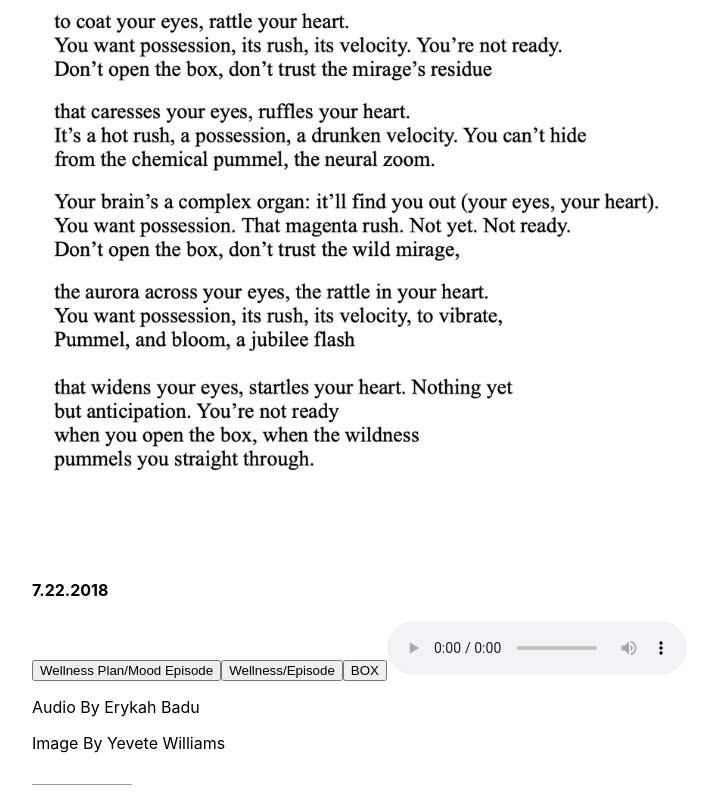
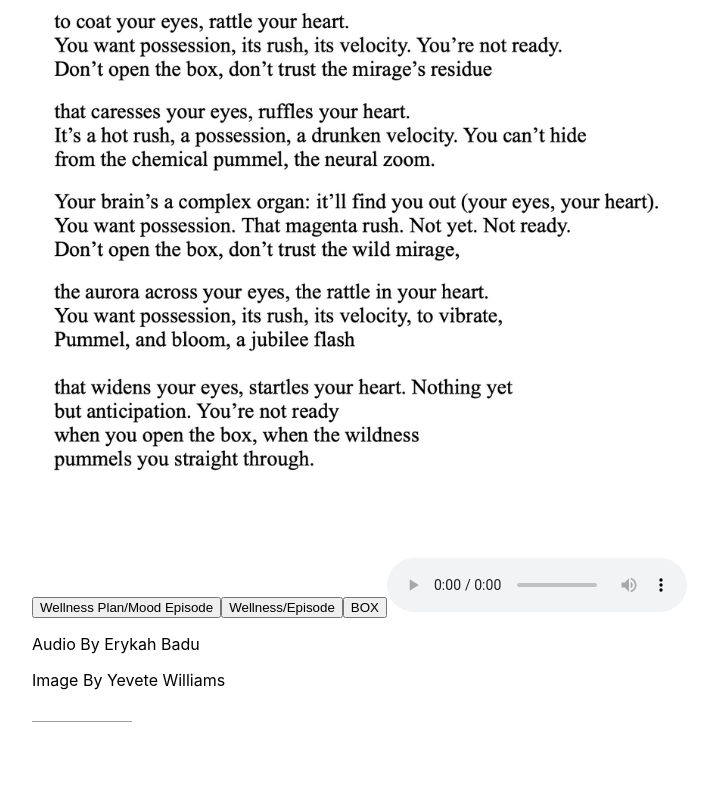
Before and after one commit to wlongmire/self-erasures, a Next.js app: page /blackouts/1 in a window 1280 px wide. Shown: the part 762-1559 px from the top of the page, without its empty margins (32-750 px from the left). Built offline with nearby package versions, Linux system fonts and the light colour scheme; grey boxes are pictures that could not be loaded; a web font is replaced by a local one.

Commit message:
remove moment.

```diff
--- a/components/PoemContainer.js
+++ b/components/PoemContainer.js
@@ -1,7 +1,6 @@
 import styled from 'styled-components'
 import React from 'react'
 import Image from 'next/image'
-import moment from 'moment'
 
 import Slider from 'react-slick'
 
@@ -47,7 +46,7 @@ export default class PoemContainer extends React.Component {
                     }
                 </Slider>
 
-                <h4>{`${moment(currentStage.date).format("M.D.YYYY")}`}</h4>
+                {/* <h4>{`${moment(currentStage.date).format("M.D.YYYY")}`}</h4> */}
                 {
                     stages.map(stage => <button className={`btn btn-outline-dark p-3 m-3`} onClick={()=> {
                         setSliderValue(stage.id-1);
```
